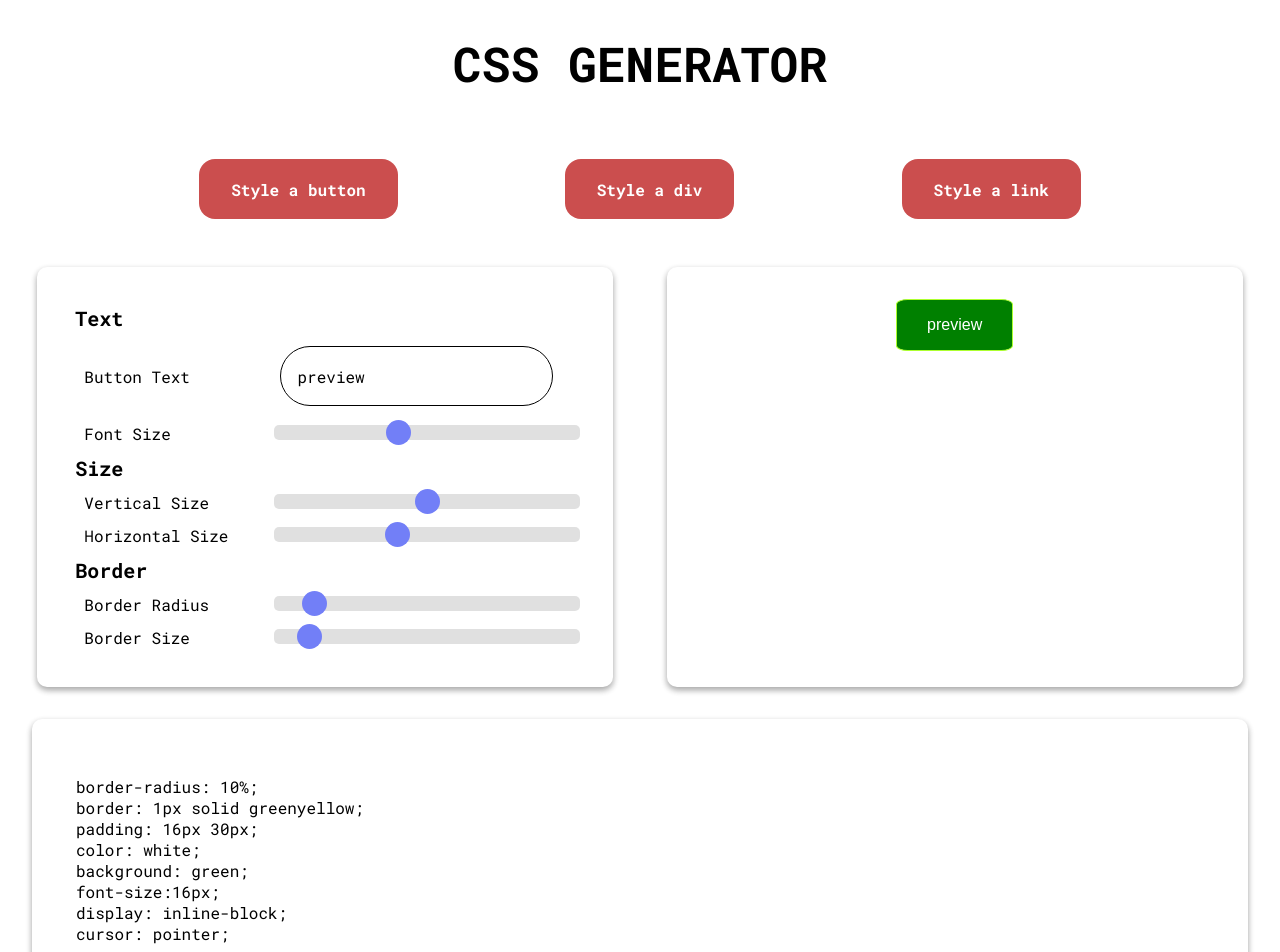
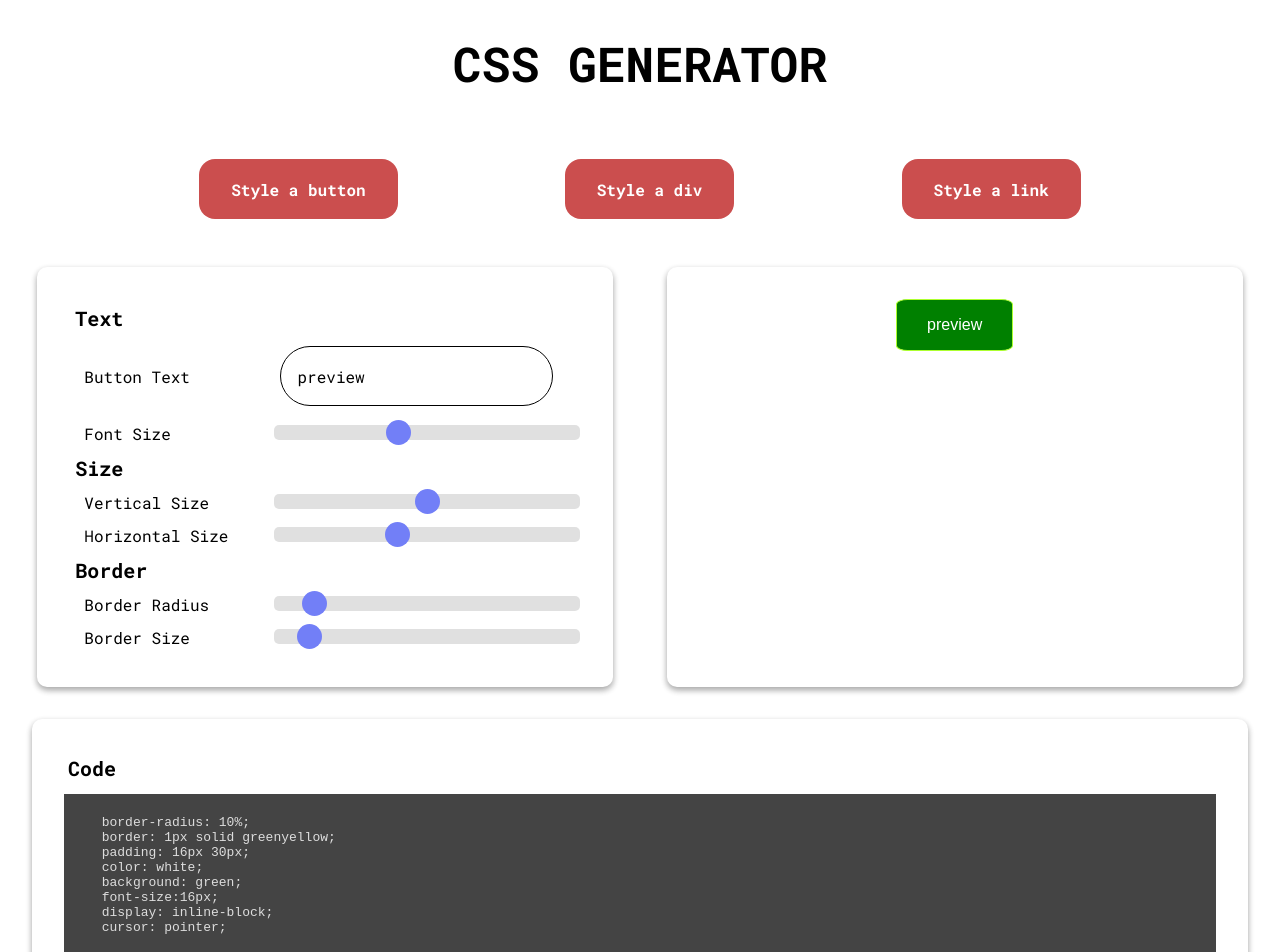
Before and after one commit to saswatamcode/CSS-Generator, a React (Create React App) app: page / in a window 1280 px wide. Shown: the top 952 px of the page. Built offline with nearby package versions, Linux system fonts and the light colour scheme.

Commit message:
Add syntax highlighting

```diff
--- a/package.json
+++ b/package.json
@@ -8,7 +8,8 @@
     "@testing-library/user-event": "^7.2.1",
     "react": "^16.13.1",
     "react-dom": "^16.13.1",
-    "react-scripts": "3.4.1"
+    "react-scripts": "3.4.1",
+    "react-syntax-highlighter": "^12.2.1"
   },
   "scripts": {
     "start": "react-scripts start",
--- a/src/components/Button/ButtonOutput.js
+++ b/src/components/Button/ButtonOutput.js
@@ -1,5 +1,7 @@
-import React, { useState } from "react";
+import React from "react";
 import styled from "styled-components";
+import { Prism as SyntaxHighlighter } from "react-syntax-highlighter";
+import { dark } from "react-syntax-highlighter/dist/esm/styles/hljs";
 
 const ButtonOutputDiv = styled.div`
   background: #fff;
@@ -12,35 +14,30 @@ const ButtonOutputDiv = styled.div`
   box-shadow: 0 3px 6px rgba(0, 0, 0, 0.16), 0 3px 6px rgba(0, 0, 0, 0.23);
 `;
 
-const CodeDiv = styled.div`
+const SectionLabel = styled.div`
   font-family: "Roboto Mono", monospace;
-  font-size: 1rem;
+  font-size: 1.25rem;
   margin: 0.25rem;
-  margin-left: 0.75rem;
-  font-weight: 400;
+  font-weight: 700;
 `;
 
 function ButtonOutput(props) {
+  const codeString = `
+    border-radius: ${props.borderRadius}%;
+    border: ${props.borderSize}px solid greenyellow;
+    padding: ${props.verticalSize}px ${props.horizontalSize}px;
+    color: white;
+    background: green;
+    font-size:${props.fontSize}px;
+    display: inline-block;
+    cursor: pointer;
+    `;
   return (
     <ButtonOutputDiv>
-      <CodeDiv>
-        <br />
-        border-radius: {props.borderRadius}%;
-        <br />
-        border: {props.borderSize}px solid greenyellow;
-        <br />
-        padding: {props.verticalSize}px {props.horizontalSize}px;
-        <br />
-        color: white;
-        <br />
-        background: green;
-        <br />
-        font-size:{props.fontSize}px;
-        <br />
-        display: inline-block;
-        <br />
-        cursor: pointer;
-      </CodeDiv>
+      <SectionLabel>Code</SectionLabel>
+      <SyntaxHighlighter language="css" style={dark}>
+        {codeString}
+      </SyntaxHighlighter>
     </ButtonOutputDiv>
   );
 }
```
Also changed, not shown: 1 other file (tests, documents, lock files or other folders).
